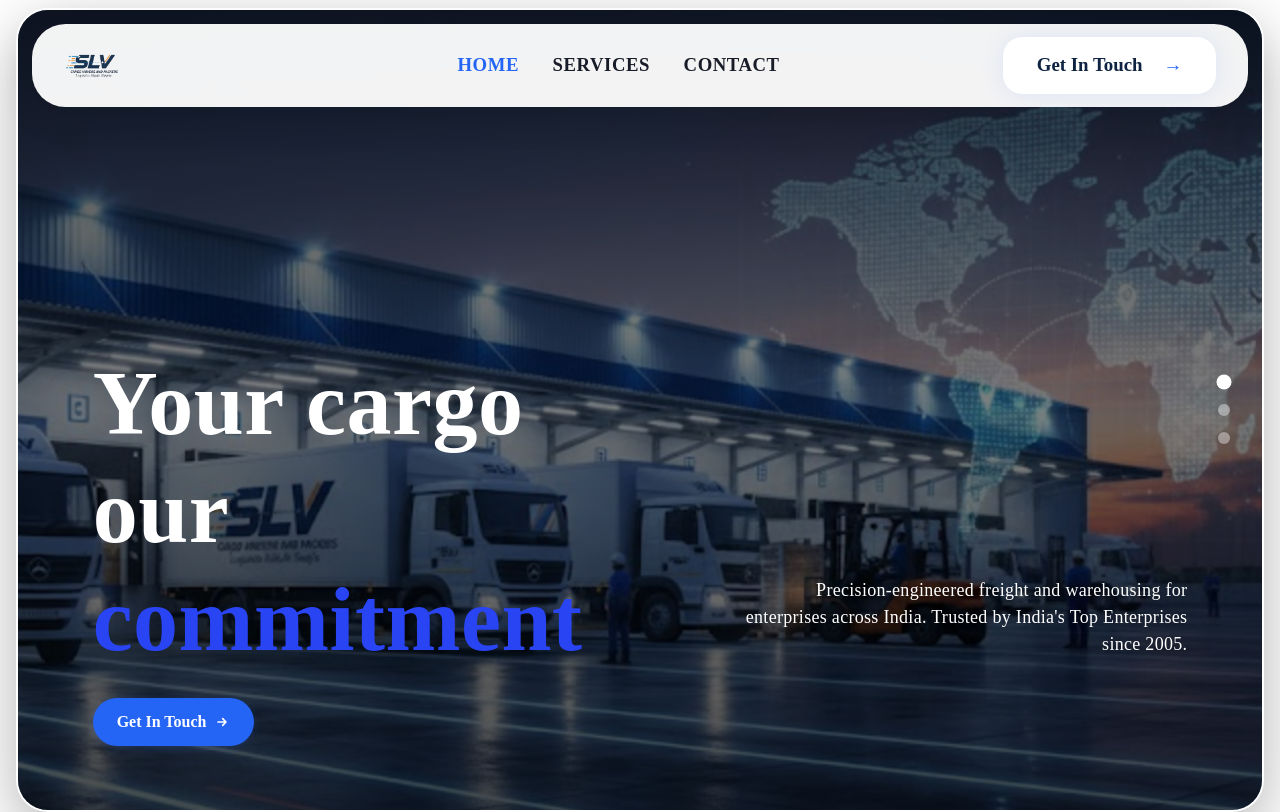
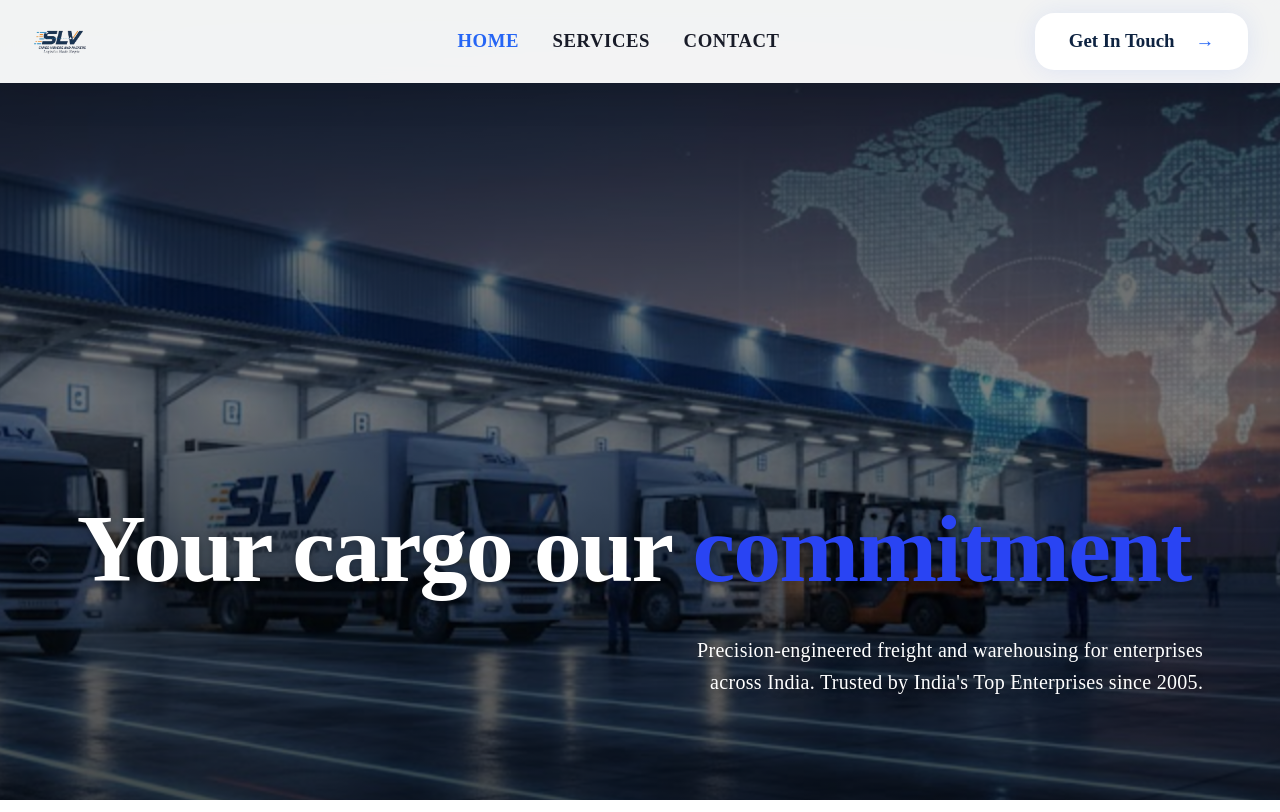
Before and after one commit to Rrayan0001/slv1, a Next.js app: page / in a window 1280 px wide. Shown: the top 812 px of the page. Built offline with nearby package versions, Linux system fonts and the light colour scheme.

Commit message:
Update homepage: replace slideshow with static hero, fix navbar to top, update port to 1000

```diff
--- a/app/components/Navbar.tsx
+++ b/app/components/Navbar.tsx
@@ -86,23 +86,23 @@ export default function Navbar() {
       <style jsx>{`
         .navbar-outer {
           position: fixed;
-          top: 1rem;
-          left: 50%;
-          transform: translateX(-50%);
-          width: calc(100% - 2rem);
-          max-width: 1920px;
+          top: 0;
+          left: 0;
+          right: 0;
+          width: 100%;
+          max-width: 100%;
           background: rgba(255, 255, 255, 0.95);
           backdrop-filter: blur(10px);
           box-shadow: 0 8px 40px rgba(0,0,0,0.1);
-          border-radius: 1.5rem;
+          border-radius: 0;
           z-index: 1000;
           overflow: visible;
         }
         @media (min-width: 768px) {
           .navbar-outer {
-            top: 1.5rem;
-            width: calc(100% - 4rem);
-            border-radius: 2.1rem;
+            top: 0;
+            width: 100%;
+            border-radius: 0;
           }
         }
         .navbar-inner {
@@ -156,7 +156,7 @@ export default function Navbar() {
         .navbar-links-wrap.mobile-open {
           display: flex;
           position: fixed;
-          top: calc(1rem + 80px);
+          top: 80px;
           left: 50%;
           transform: translateX(-50%);
           width: calc(100% - 2rem);
--- a/app/page.tsx
+++ b/app/page.tsx
@@ -1,7 +1,6 @@
 "use client";
 
 import Navbar from "./components/Navbar";
-import Slideshow from "./components/Slideshow";
 import InfiniteScrollLogos from "./components/InfiniteScrollLogos";
 import ExperienceSection from "./components/ExperienceSection";
 import VelocityScrollSection from "./components/VelocityScrollSection";
@@ -16,29 +15,56 @@ export default function Home() {
       {/* Navbar - Fixed at top, travels with scroll */}
       <Navbar />
 
-      {/* Main Container with Rounded Corners and Shadow */}
-      <main className="relative min-h-screen bg-white rounded-none sm:rounded-xl lg:rounded-[2rem] shadow-none sm:shadow-[0_20px_60px_rgba(0,0,0,0.3)] border-0 sm:border-2 border-white/50 mx-0 sm:mx-2 lg:mx-4 mt-8 sm:mt-6 lg:mt-4 xl:mt-2 mb-0 sm:mb-2 lg:mb-4 xl:mb-6 max-w-[1920px] overflow-hidden main-slideshow-container">
-        {/* Slideshow Component - Each image in its own slide */}
-        <Slideshow />
-      </main>
+      {/* Hero Section with landing_image.png - Same form factor as services page */}
+      <div className="relative min-h-[70vh] sm:min-h-screen overflow-hidden">
+        <div className="relative w-full h-[70vh] sm:h-screen">
+          {/* Background Image with Gradient Overlay */}
+          <div className="absolute inset-0 z-0">
+            <div className="relative w-full h-full">
+              <div className="absolute inset-0 bg-gradient-to-b from-black/70 via-black/50 to-black/70 z-10" />
+              <img
+                src="/landing_image.png"
+                alt="Your cargo our commitment"
+                className="w-full h-full object-cover"
+                style={{ objectPosition: "center" }}
+              />
+            </div>
+          </div>
+
+          {/* Hero Content Overlay */}
+          <div className="relative z-20 h-full flex items-end">
+            <div className="w-full pl-4 pr-4 sm:pl-6 sm:pr-6 md:pl-[6%] md:pr-[6%] pb-8 sm:pb-12 md:pb-16 lg:pb-[8%]">
+              <div className="flex flex-col gap-4 sm:gap-6 lg:gap-8 w-full">
+                {/* Headline */}
+                <div className="w-full">
+                  <h1 className="text-4xl sm:text-5xl md:text-6xl lg:text-7xl xl:text-8xl 2xl:text-9xl font-bold text-white leading-[1.1] tracking-tight" style={{
+                    fontFamily: 'var(--font-inter)',
+                    textShadow: '0 2px 8px rgba(0,0,0,0.3)'
+                  }}>
+                    Your cargo our <span style={{ color: "#2944F3" }}>commitment</span>
+                  </h1>
+                </div>
+
+                {/* Subtitle - Right aligned below */}
+                <div className="w-full flex justify-end">
+                  <p className="text-sm sm:text-base md:text-lg lg:text-xl xl:text-xl text-white leading-[1.6] font-medium max-w-md lg:max-w-lg text-right" style={{
+                    fontFamily: 'var(--font-inter)',
+                    textShadow: '0 2px 8px rgba(0,0,0,0.3)',
+                    letterSpacing: '0.3px'
+                  }}>
+                    Precision-engineered freight and warehousing for enterprises across India. Trusted by India's Top Enterprises since 2005.
+                  </p>
+                </div>
+              </div>
+            </div>
+          </div>
+        </div>
+      </div>
 
       {/* Infinite Scrolling Logos Section */}
       <InfiniteScrollLogos />
       <style jsx>{`
         @media (max-width: 768px) {
-          .hero,
-          .hero-section,
-          .slideshow,
-          .slideshow-section,
-          .main-slideshow-container,
-          .slideshow-wrapper,
-          .slideshow-container {
-            margin-bottom: 0 !important;
-          }
-          .main-slideshow-container {
-            min-height: auto !important;
-            height: auto !important;
-          }
           .infinite-logos-section {
             margin-bottom: 0 !important;
             margin-top: 0 !important;
--- a/package.json
+++ b/package.json
@@ -3,7 +3,7 @@
   "version": "0.1.0",
   "private": true,
   "scripts": {
-    "dev": "next dev -p 2000",
+    "dev": "next dev -p 1000",
     "build": "next build",
     "start": "next start",
     "lint": "eslint"
```
